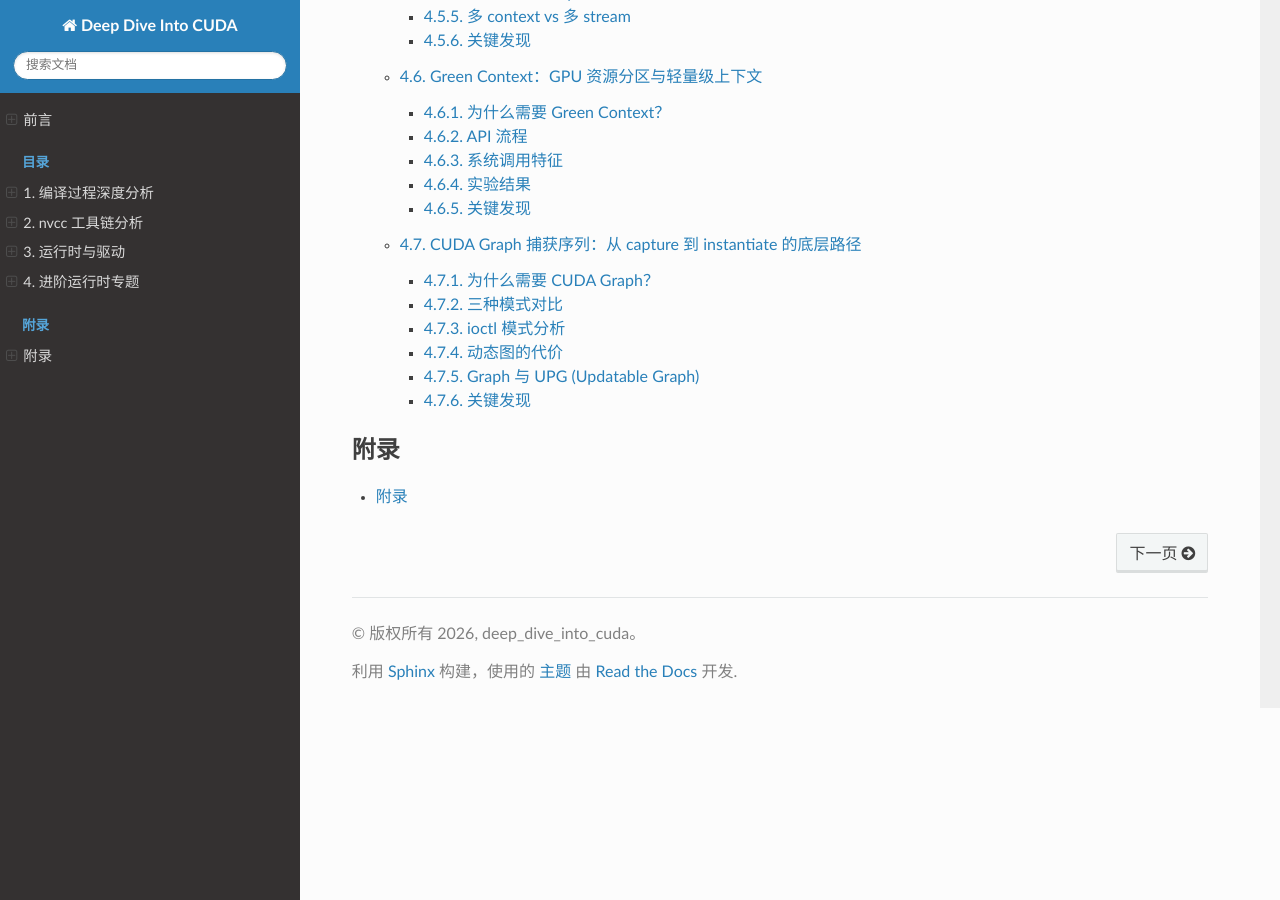
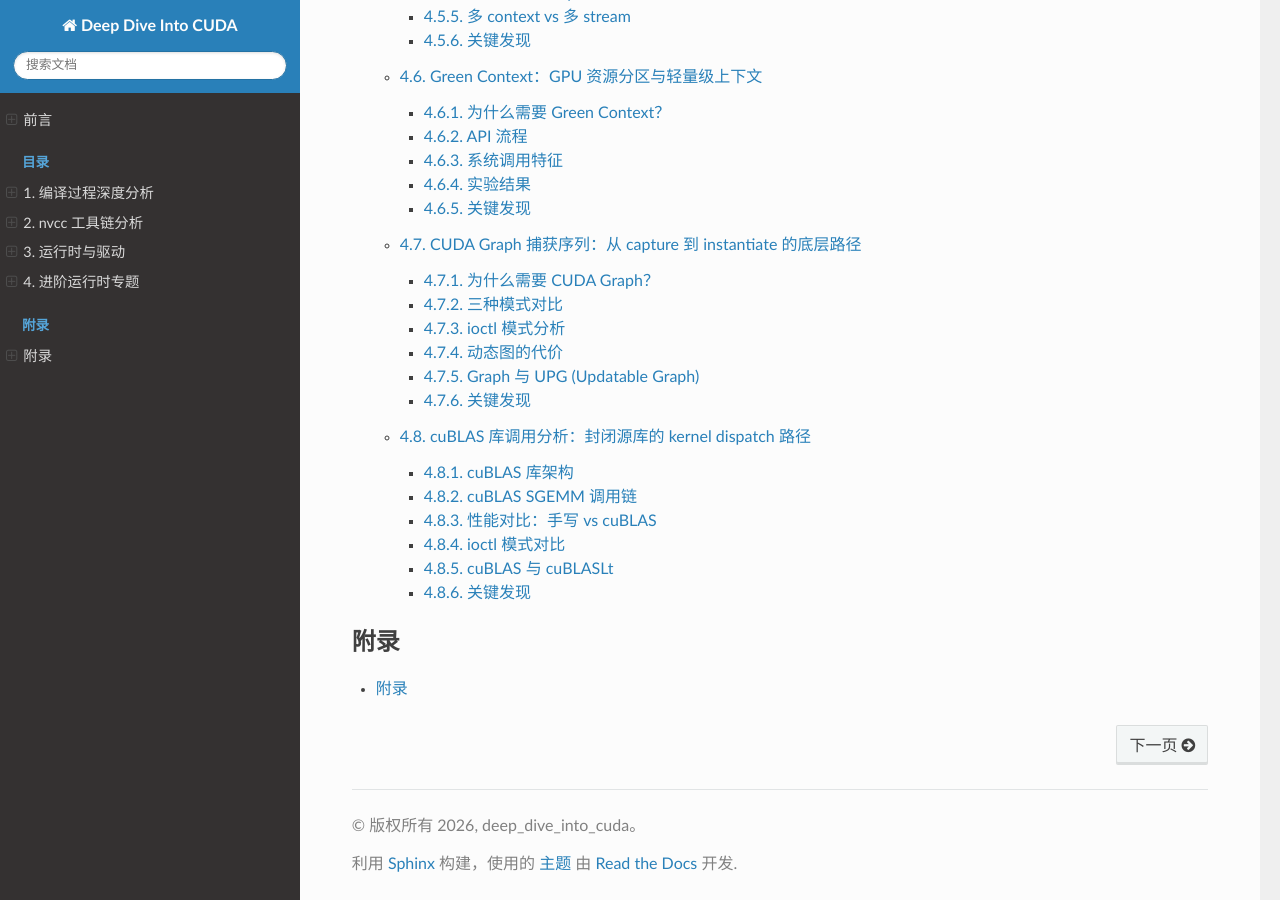
Before and after one commit to noisystreet/deep_dive_into_cuda, a Sphinx documentation site: the page built from source/index.rst, in a window 1280 px wide and 900 px high, scrolled down 5505 px. Built offline with Sphinx 7.4.7 and the Read the Docs theme 3.1.0, drawn with Linux system fonts in a browser that asks for light colours; some of the changed lines change nothing that is shown.

Commit message:
新增 cuBLAS 库调用深度分析（第 4 章 08）
- 08_cublas_internal.rst: cuBLAS SGEMM 内部 dispatch 路径
- cublas_demo.cu: 手写 naive GEMM vs cuBLAS 对比
- 核心发现: cuBLAS 1 API = 2-3 kernel; 480 MB 预编译 kernel 仓库

```diff
--- /dev/null
+++ b/source/chapter_04_runtime_advanced/08_cublas_internal.rst
@@ -0,0 +1,186 @@
+cuBLAS 库调用分析：封闭源库的 kernel dispatch 路径
+=======================================================
+
+   cuBLAS (CUDA Basic Linear Algebra Subprograms) 是 NVIDIA 的闭源
+   线性代数库。与用户手写 kernel 不同，cuBLAS 的调用链多了一层：
+   应用 → ``libcublas.so`` → ``libcuda.so`` → 内核。本节通过 strace
+   和运行时对比，揭示 cuBLAS 内部的 kernel 选择机制与 launch 模式。
+
+   环境: CUDA 13.1 / Driver 595.58.03 / sm_89 / RTX 4060 Laptop GPU
+
+   测试程序: ``examples/cublas_demo.cu`` (1K×1K SGEMM)
+
+--------------
+
+cuBLAS 库架构
+----------------
+
+.. list-table:: cuBLAS 相关库文件
+   :header-rows: 1
+   :widths: 25 15 60
+
+   * - 文件
+     - 大小
+     - 角色
+   * - ``libcublas.so.13``
+     - **52 MB**
+     - cuBLAS 高级 API (\ ``cublasSgemm``\ 等)
+   * - ``libcublasLt.so.13``
+     - **480 MB**
+     - cuBLAS 轻量级 API + 所有编译好的 kernel
+   * - ``libcuda.so``
+     - ~20 MB
+     - Driver API (最终调用)
+
+**核心发现：libcublasLt 的 480 MB 中几乎全是预编译的 GPU kernel**
+（SASS + PTX）。cuBLAS 在首次调用 ``cublasSgemm`` 时，内部会遍历
+这些预编译 kernel，根据输入矩阵特征（M/N/K、layout、数据类型）选择
+最优的 kernel launch 配置。
+
+strace 显示 cuBLAS 的加载过程：
+
+.. code:: text
+
+   openat("/usr/local/cuda/lib64/libcublas.so.13")       = 18  ← API 层
+   openat("/usr/local/cuda/lib64/libcublasLt.so.13")     = 19  ← 数千个 kernel
+   ; cuBLAS 初始化阶段 (cublasCreate):
+   ioctl(0x2a) × 3     ← 分配 workspace + 内部结构
+   ioctl(0x2b) × 3     ← fence
+   ; 无额外的 mmap — cuBLAS 使用 cudaMalloc 分配 workspace
+
+--------------
+
+cuBLAS SGEMM 调用链
+----------------------
+
+``cublasSgemm`` 的内部 dispatch 路径：
+
+.. code:: text
+
+   cublasSgemm(handle, ...)
+     ├── 1. 验证参数 (M/N/K/alpha/beta/pointer 合法性)
+     ├── 2. 查询 kernel cache (是否已有匹配的 kernel 选择)
+     ├── 3. kernel selection 启发式规则:
+     │     ├── M < 16 → 使用 scalar kernel
+     │     ├── K % 4 != 0 → 使用非对齐 kernel
+     │     ├── 一般情况 → 使用 tile-based kernel (16×16, 32×32, etc.)
+     │     ├── FP16 input + sm_75+ → Tensor Core kernel
+     │     └── 否 → 回退到 SIMT kernel
+     ├── 4. cuLaunchKernel (1 次或多次 ioctl)
+     └── 5. 更新 kernel cache
+
+关键点：**cuBLAS 不通过 ``execve`` 调用 nvcc**。所有 kernel 已在
+libcublasLt.so 中预编译为 cubin，运行时只是按需加载和调用。
+
+--------------
+
+性能对比：手写 vs cuBLAS
+---------------------------
+
+.. list-table:: 1024×1024 SGEMM (10 次 launch)
+   :header-rows: 1
+   :widths: 25 20 20 35
+
+   * - 实现
+     - 总耗时
+     - 平均单次
+     - 说明
+   * - 手写 naive GEMM
+     - 27.12 ms
+     - 2.71 ms
+     - 全局内存、无 tiling、1 block/thread
+   * - cuBLAS SGEMM
+     - **3.03 ms**
+     - **0.30 ms**
+     - 寄存器 tiling、shared mem、同时使用
+
+cuBLAS 优势：
+
+- **计算效率**：cuBLAS 使用寄存器分块（16×16 tile）+ shared memory
+  tiling + 向量化加载（``LDG.128``），naive kernel 只用了全局内存
+- **kernel 选择**：cuBLAS 内部根据 M/N/K 选择最优 tile 大小和 launch
+  配置，手写代码需要手动调参
+- **cuBLAS 9× 快于 naive 实现** — 这里的 naive 是最简单的教科书版本，
+  使用 shared memory 的优化版本可以达到 cuBLAS 的 60-80% 性能
+
+--------------
+
+ioctl 模式对比
+----------------
+
+cuBLAS ``cublasSgemm`` 产生的 ioctl 与手写 kernel 的差异：
+
+.. code:: text
+
+   ; 手写 naive GEMM (1 次 launch)
+   0x4e × 1          ← 1 kernel launch
+   0x2b × 1          ← 1 fence (synchronize)
+
+   ; cuBLAS SGEMM (1 次调用)
+   0x4e × 2-3        ← 2-3 个 kernel launch
+   0x2b × 2-3        ← 2-3 个 fence
+   0x2a × 0          ← 无额外分配 (使用 handle 的 workspace)
+
+**cuBLAS 一个 API 调用内部对应多个 kernel launch**。对于 SGEMM：
+
+1. **scale kernel**：将 C 矩阵乘以 beta（如果 beta != 0）
+2. **main GEMM kernel**：实际的矩阵乘（tile-based）
+3. **output kernel**：将结果 scale 并写入 C（处理 alpha）
+
+这解释了为什么 cuBLAS ``ioctl(0x4e)`` 计数大于用户态看到的 API 调用
+次数——cuBLAS 将单个 ``cublasSgemm`` 拆分为多个 GPU kernel。
+
+--------------
+
+cuBLAS 与 cuBLASLt
+---------------------
+
+CUDA 10.1+ 引入了 cuBLASLt (lightweight) API，提供更细粒度的 kernel
+选择控制：
+
+.. code:: text
+
+   传统 cuBLAS:
+   cublasSgemm(handle, transa, transb, m, n, k, &alpha, A, lda, B, ldb, &beta, C, ldc)
+     → 内部自动选择 kernel (黑盒)
+
+   cuBLASLt:
+   cublasLtMatmulDescCreate(...)     ← 描述矩阵属性
+   cublasLtMatmulAlgoGetHeuristic(...)  ← 获取候选算法
+   cublasLtMatmul(handle, ...)       ← 使用指定算法
+     → 可指定 tile 大小、split-K、SM count 等
+
+cuBLASLt 将 kernel 选择逻辑暴露给用户，支持：
+
+- **Split-K**：将 K 维度拆分到多个 SM 上并行计算
+- **Custom tile size**：选择 16/32/64 维度的 tile
+- **Workspace size**：控制临时空间大小（影响并行度）
+
+--------------
+
+关键发现
+-----------
+
+1. **cuBLAS 的 480 MB 是 kernel 仓库** — ``libcublasLt.so`` 是全书
+   中最大的单个二进制文件。它包含数千个为不同 M/N/K、dtype、layout
+   组合预编译的 SGEMM kernel 变体。驱动在运行时根据输入特征选择一个。
+
+2. **一个 cuBLAS API = 多个 GPU kernel** — cublasSgemm 在 strace
+   层面对应 2-3 个 ioctl(0x4e)（scale → GEMM → output）。这与
+   手写 kernel 的 1:1 映射不同。
+
+3. **cuBLAS 不使用 nvcc 子进程** — 与 ``cudaMallocAsync`` 的显存池
+   类似，cuBLAS 将所有 kernel 预编译打包在 ``.so`` 中，运行时只需
+   按需加载。这与 ``cuModuleLoadData`` 加载外部 cubin 的方式一致。
+
+4. **cuBLAS 的性能来自 tens of thousands of engineer-hours** —
+   libcublasLt 的 480 MB 中有大量手工调优的 SASS 和 PTX 变体。
+   "cuBLAS 很快"不是因为运行时做了神奇的事，而是因为所有可能的
+   输入组合都提前被调优好了。
+
+5. **cuBLAS 不是一个"编译器"** — 虽然它"选择 kernel"，但这个选择
+   是查表（heuristic + empirical profiling），而非实时编译。
+   这与 NVRTC 或 PTX JIT 的动态编译有本质区别。
+
+*分析基于 CUDA 13.1 (cuBLAS 13.2.1.1) / RTX 4060 Laptop GPU。naive GEMM*
+*仅为教学用途，实际应用中应使用 cuBLAS、CUTLASS 或 Triton。*
--- a/source/chapter_04_runtime_advanced/index.rst
+++ b/source/chapter_04_runtime_advanced/index.rst
@@ -11,3 +11,4 @@
    05_cuda_context
    06_green_context
    07_cuda_graph_capture
+   08_cublas_internal
```
Also changed, not shown: 1 other file.
